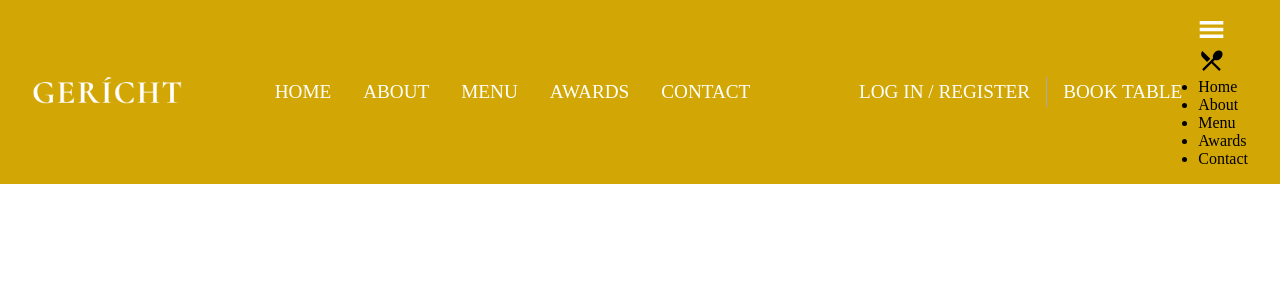
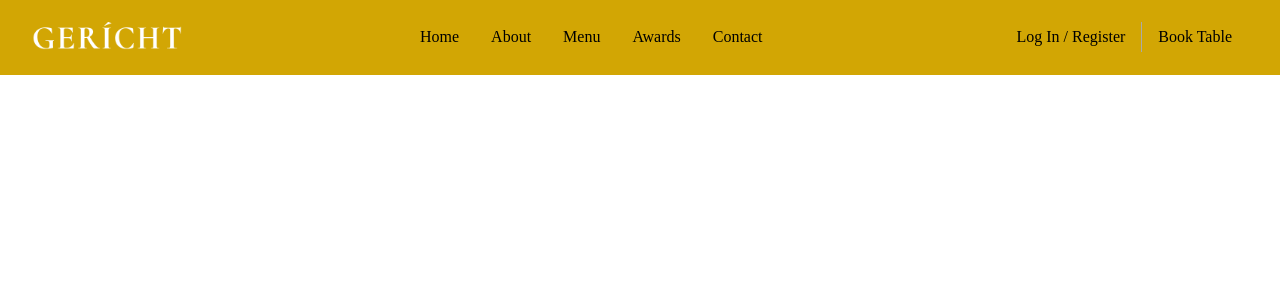
Before and after one commit to sadhna-singh88/SweetNSalty, a React (Create React App) app in the folder sweetnsalty/: page / in a window 1280 px wide. Shown: the top 300 px of the page. Built offline with nearby package versions, Linux system fonts and the light colour scheme; a web font is replaced by a local one.

Commit message:
Navbar component completed

```diff
--- a/sweetnsalty/src/components/Navbar/Navbar.css
+++ b/sweetnsalty/src/components/Navbar/Navbar.css
@@ -3,21 +3,19 @@
   display: flex;
   justify-content: space-between;
   align-items: center;
- background: var(--color-golden);
+  background: var(--color-golden);
+
   padding: 1rem 2rem;
-
 }
 
 .app__navbar-logo {
-
   display: flex;
   justify-content: flex-start;
   align-items: center;
+}
 
-}
 .app__navbar-logo img {
   width: 150px;
-
 }
 
 .app__navbar-links {
@@ -25,67 +23,47 @@
   display: flex;
   justify-content: center;
   align-items: center;
+
   list-style: none;
-
 }
 
 .app__navbar-links li {
   margin: 0 1rem;
-  font-size: 1.2rem;
-  font-weight: 500;
-  color: var(--color-white);
-  text-transform: uppercase;
   cursor: pointer;
+}
 
+.app__navbar-links li:hover {
+  color: var(--color-grey);
 }
-.app__navbar-links li :hover {
-  color: var(--color-black);
 
-}
 .app__navbar-login {
   display: flex;
   justify-content: flex-end;
   align-items: center;
 }
+
 .app__navbar-login a {
   margin: 0 1rem;
   text-decoration: none;
-  transition: 0.5s ease;
-  color: var(--color-white);
-  font-size: 1.2rem;
-  font-weight: 500;
-  text-transform: uppercase;
-  cursor: pointer;
-  border-bottom: 1px solid transparent;
+  transition: .5s ease;
 }
-.app__navbar-login a :hover {
 
-  border-bottom: 1px solid var(--color-red
-  );
+.app__navbar-login a:hover {
+  border-bottom: 1px solid var(--color-golden);
 }
 
 .app__navbar-login div {
-    width: 1px;
-    height: 30px;
-    background: var(--color-grey);
+  width: 1px;
+  height: 30px;
+  background: var(--color-grey);
 }
-/* .app__navbar-smallscreen {
-  /* display: none; */
-  /* display: flex;
-  justify-content: space-between;
-  align-items: center;
-  background: var(--color-golden);
-  padding: 1rem 2rem;
+
+.app__navbar-smallscreen {
+  display: none;
+}
+
+.app__navbar-smallscreen_overlay {
   position: fixed;
-  top: 0;
-  left: 0;
-  width: 100%;
-  z-index: 10;
-
-} */
-
-/* .app__navbar-smallscreen_overlay { */
-  /* position: fixed;
   top: 0;
   left: 0;
   width: 100%;
@@ -94,71 +72,32 @@
   transition: .5s ease;
 
   flex-direction: column;
-  z-index: 5; */
-  /* position: fixed;
-  top: 0;
-  left: 0;
-  width: 100%;
-  height: 100vh;
-  background: var(--color-black);
-  transition: .5s ease;
-  flex-direction: column;
   z-index: 5;
-  display: flex;
-
 }
 
-.app__navbar-smallscreen_overlay .overlay__close { */
-  /* font-size: 27px;
+.app__navbar-smallscreen_overlay .overlay__close {
+  font-size: 27px;
   color: var(--color-golden);
   cursor: pointer;
 
   position: absolute;
   top: 20px;
-  right: 20px; */
-  /* font-size: 27px;
-  color: var(--color-golden);
-  cursor: pointer;
-  position: absolute;
-  top: 20px;
   right: 20px;
-
 }
 
-.app__navbar-smallscreen_links { */
-  /* list-style: none; */
-  /* list-style: none;
-  display: flex;
-  flex-direction: column;
-  justify-content: center;
-  align-items: center;
-  width: 100%;
-  height: 100%;
-  padding: 0;
-  margin: 0;
-  position: absolute;
-  top: 0;
-  left: 0;
-  z-index: 10;
-
+.app__navbar-smallscreen_links {
+  list-style: none;
 }
 
-.app__navbar-smallscreen_links li { */
-  /* margin: 2rem;
-  cursor: pointer;
-  color: var(--color-golden);
-  font-size: 2rem;
-  text-align: center;
-  font-family: var(--font-base); */
-  /* margin: 2rem;
+.app__navbar-smallscreen_links li {
+  margin: 2rem;
   cursor: pointer;
   color: var(--color-golden);
   font-size: 2rem;
   text-align: center;
   font-family: var(--font-base);
+}
 
-} */
-/*
 .app__navbar-smallscreen_links li:hover {
   color: var(--color-white);
 }
@@ -191,4 +130,4 @@
   .app__navbar-logo img {
       width: 110px;
   }
-} */
+}
--- a/sweetnsalty/src/components/Navbar/Navbar.jsx
+++ b/sweetnsalty/src/components/Navbar/Navbar.jsx
@@ -1,10 +1,11 @@
-import React from 'react'
+import React, { useState } from 'react'
 import { GiHamburgerMenu } from 'react-icons/gi'
 import { MdOutlineRestaurantMenu } from 'react-icons/md'
 import images from '../../constants/images'
 import './Navbar.css'
 
 const Navbar = () => {
+  const [toggleMenu, setToggleMenu] = useState(false)
   return (
     <nav className="app__navbar">
       <div className="app__navbar-logo">
@@ -39,16 +40,20 @@ const Navbar = () => {
         </a>
       </div>
       <div className="app__navbar-smallscreen">
-        <GiHamburgerMenu color="#fff" fontSize={27} onClick={() => {}} />
-
+        <GiHamburgerMenu
+          color="#fff"
+          fontSize={27}
+          onClick={() => setToggleMenu(true)}
+        />
+        {toggleMenu && (
           <div className="app__navbar-samllscreen_overlay flex__center slide-bottom">
             <MdOutlineRestaurantMenu
               fontSize={27}
               className="overlay_close"
-            onClick={() => {}}
+              onClick={() => setToggleMenu(false)}
             />
 
-          <ul className="app__navbar-samllscreen-links">
+            <ul className="app__navbar-samllscreen_links">
               <li className="p__opensans">
                 <a href="#home">Home</a>
               </li>
@@ -66,6 +71,7 @@ const Navbar = () => {
               </li>
             </ul>
           </div>
+        )}
       </div>
     </nav>
   )
```
Lines whose indentation alone changed are shown as unchanged.
